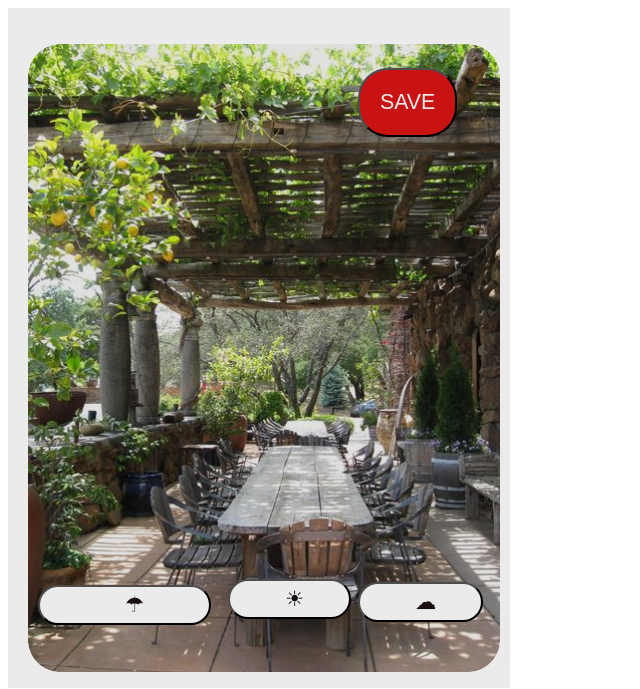
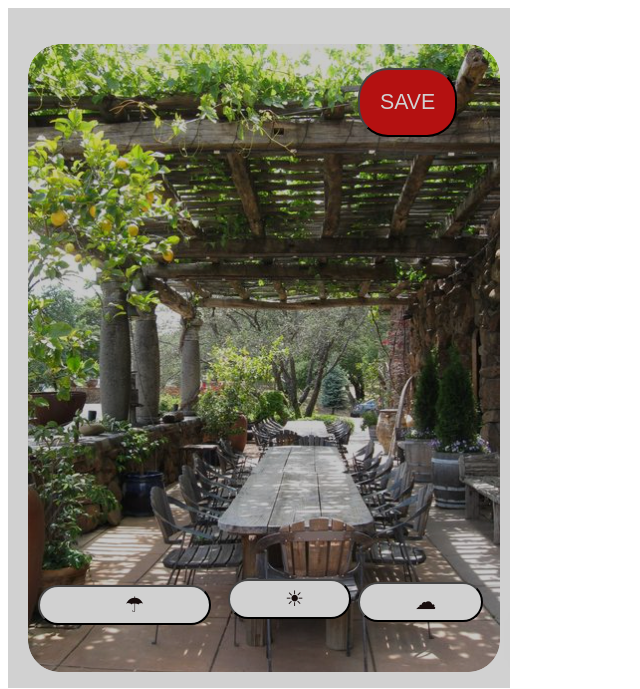
Before and after one commit to satwswy/u1d4, a plain HTML site: page index.html in a window 1280 px wide. In both pictures the pointer is over the element 259 px from the left and 410 px from the top of the page. Shown: the whole page, without its empty margins (0-640 px from the left). Drawn offline with Linux system fonts and the light colour scheme.

Commit message:
last changes part 2

```diff
--- a/index.html
+++ b/index.html
@@ -108,7 +108,7 @@
         }
 
         #my-picture:hover{
-            filter: brightness(92%);
+            filter: brightness(82%);
         }
 
 
```
